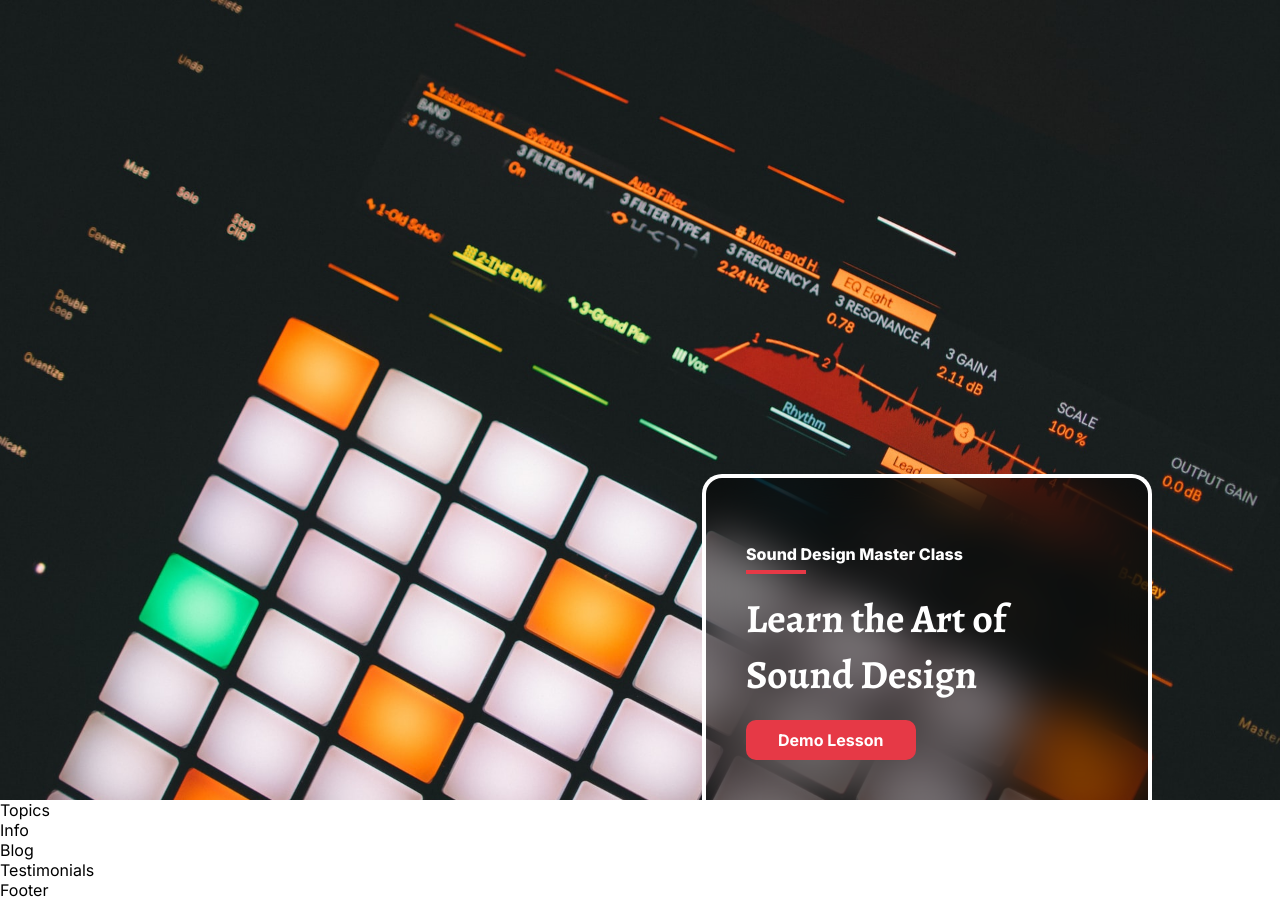
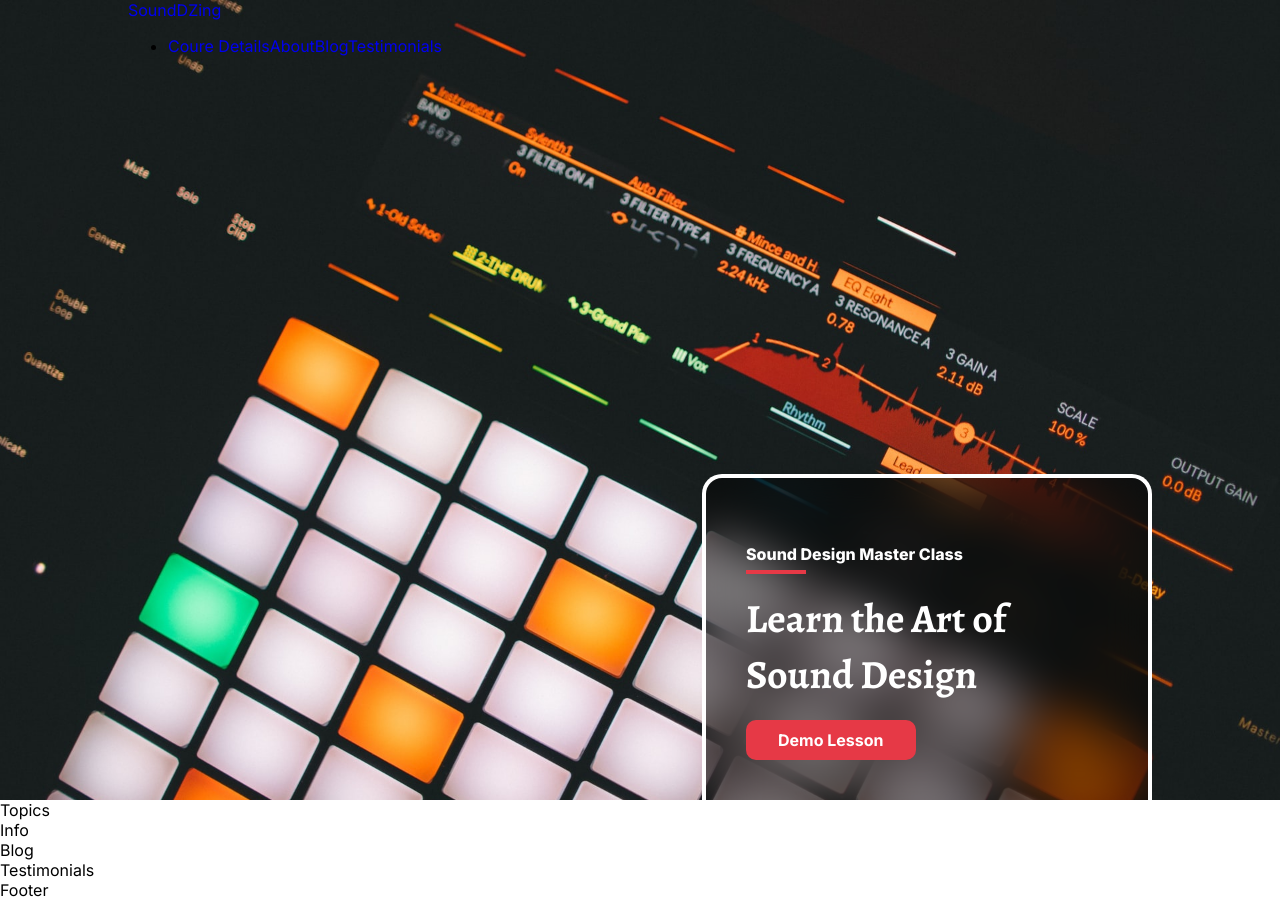
Before and after one commit to Nebenmor/sound-dzign, a React (Vite) app: page / in a window 1280 px wide. Built offline with nearby package versions, Linux system fonts and the light colour scheme.

Commit message:
implement Navbar component

```diff
--- a/src/components/Header/Header.jsx
+++ b/src/components/Header/Header.jsx
@@ -1,10 +1,12 @@
 import React from "react";
 import "./Header.css";
+import Navbar from "../Navbar/Navbar"
 
 const Header = () => {
   return (
     <header>
       <div className="wrapper">
+        <Navbar />
         <div className="cta">
           <p className="course-name">Sound Design Master Class</p>
           <h1>Learn the Art of Sound Design</h1>
--- a/src/components/Navbar/Navbar.jsx
+++ b/src/components/Navbar/Navbar.jsx
@@ -1,10 +1,23 @@
-import React from 'react'
-import "./Navbar.css"
+import React from "react";
+import "./Navbar.css";
 
 const Navbar = () => {
   return (
-    <div>Navbar</div>
-  )
-}
+    <nav>
+      <a href="#" className="logo">
+        Sound<span className="red">DZing</span>
+      </a>
 
-export default Navbar
+      <ul>
+        <li>
+          <a href="#">Coure Details</a>
+          <a href="#">About</a>
+          <a href="#">Blog</a>
+          <a href="#">Testimonials</a>
+        </li>
+      </ul>
+    </nav>
+  );
+};
+
+export default Navbar;
```
